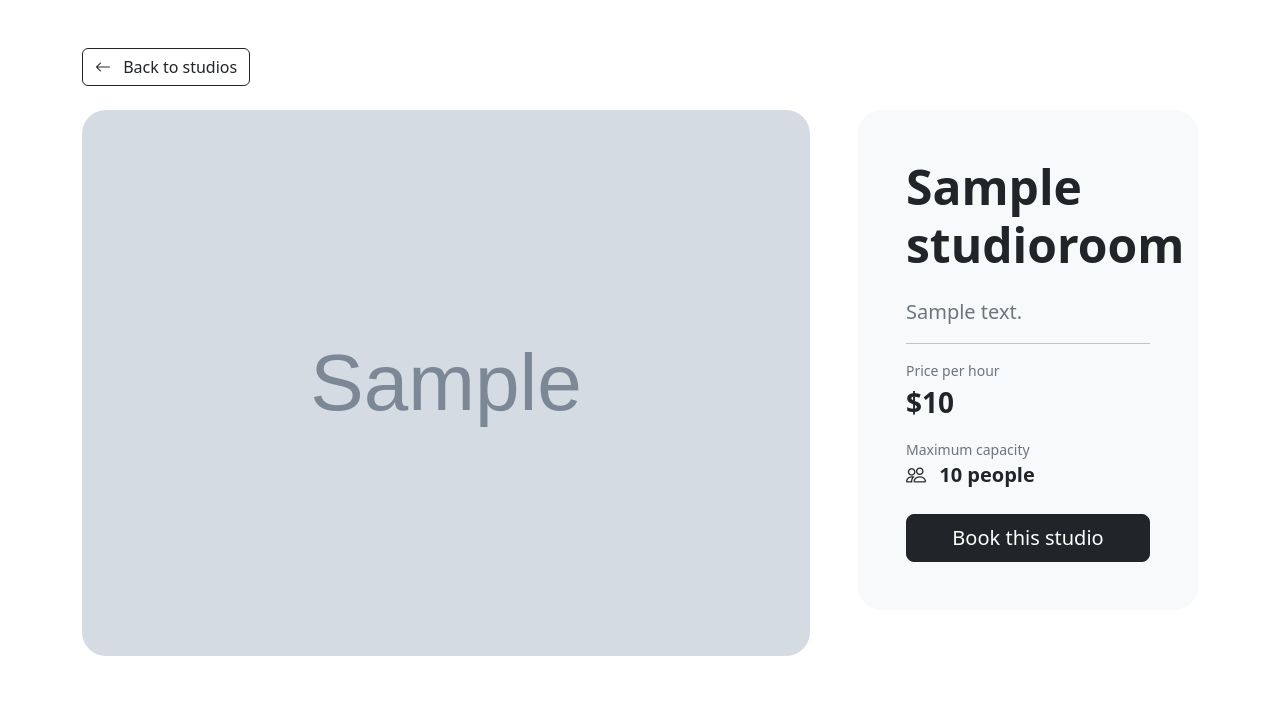
After one commit to Lemonch1ks/PhotoFlow, a Django app: page /studios/1/ in a window 1280 px wide. The commit adds this page. Shown: the top 703 px of the page. Run offline with Django 5.2, Linux system fonts and the light colour scheme; tables that the repository leaves empty hold one stand-in row (values such as "Sample post"); grey boxes marked "Sample" are stand-in pictures.

Commit message:
created detail studio view page and fixed str methods in models

```diff
--- a/flow/models.py
+++ b/flow/models.py
@@ -27,7 +27,7 @@ class StudioRoom(models.Model):
     image = models.ImageField(upload_to="images/", blank=True, null=True)
 
     def __str__(self):
-        return f"{self.name} {self.capacity}"
+        return self.name
 
 
 class Service(models.Model):
--- a/flow/urls.py
+++ b/flow/urls.py
@@ -1,15 +1,17 @@
-from django.urls import path, include
+from django.urls import path
 
-from flow.views import index, sign_up
-from django.conf.urls.static import static
-from django.conf import settings
-
-
-
-urlpatterns = [
-    path('', index, name='index'),
-    path("sign-up/", sign_up, name="signup"),
-] + static(settings.STATIC_URL, document_root=settings.STATIC_ROOT)
+from flow.views import index, sign_up, studio_detail
 
 
 app_name = "flow"
+
+urlpatterns = [
+    path("", index, name="index"),
+    path("sign-up/", sign_up, name="signup"),
+
+    path(
+        "studios/<int:studio_id>/",
+        studio_detail,
+        name="studio-detail",
+    ),
+]
--- a/flow/views.py
+++ b/flow/views.py
@@ -1,7 +1,8 @@
 from django.contrib.auth import login
-from django.shortcuts import redirect, render
+from django.shortcuts import redirect, render, get_object_or_404
 
 from flow.forms import SignUpForm
+from flow.models import StudioRoom
 
 
 def index(request):
@@ -28,3 +29,18 @@ def sign_up(request):
         "registration/sign_up.html",
         {"form": form},
     )
+
+
+def studio_detail(request, studio_id):
+    studio = get_object_or_404(
+        StudioRoom,
+        id=studio_id,
+    )
+
+    return render(
+        request,
+        "photoflow/studio_detail.html",
+        {
+            "studio": studio,
+        },
+    )
--- a/photoflow/urls.py
+++ b/photoflow/urls.py
@@ -14,11 +14,20 @@ Including another URLconf
     1. Import the include() function: from django.urls import include, path
     2. Add a URL to urlpatterns:  path('blog/', include('blog.urls'))
 """
+from django.conf.urls.static import static
 from django.contrib import admin
 from django.urls import path, include
+
+from django.conf import settings
 
 urlpatterns = [
     path('admin/', admin.site.urls),
     path('', include('flow.urls', namespace="flow")),
     path('accounts/', include('django.contrib.auth.urls')),
 ]
+
+if settings.DEBUG:
+    urlpatterns += static(
+        settings.MEDIA_URL,
+        document_root=settings.MEDIA_ROOT,
+    )
--- a/templates/photoflow/index.html
+++ b/templates/photoflow/index.html
@@ -506,7 +506,7 @@
                             </div>
 
                             <a
-                                href="#"
+                                href="{% url 'flow:studio-detail' studio_id=1 %}"
                                 class="btn btn-dark w-100 rounded-3"
                             >
                                 View studio
--- /dev/null
+++ b/templates/photoflow/studio_detail.html
@@ -0,0 +1,97 @@
+{% extends "base.html" %}
+
+{% block title %}
+    {{ studio.name }} | PhotoFlow
+{% endblock %}
+
+{% block extra_css %}
+    <style>
+        .studio-image {
+            width: 100%;
+            max-height: 650px;
+            object-fit: cover;
+            border-radius: 24px;
+        }
+
+        .studio-info {
+            border-radius: 24px;
+        }
+    </style>
+{% endblock %}
+
+{% block content %}
+    <main class="container py-5">
+
+        <a
+            href="{% url 'flow:index' %}#studios"
+            class="btn btn-outline-dark mb-4"
+        >
+            <i class="bi bi-arrow-left me-2"></i>
+            Back to studios
+        </a>
+
+        <div class="row g-5">
+
+            <div class="col-lg-8">
+                {% if studio.image %}
+                    <img
+                        src="{{ studio.image.url }}"
+                        class="studio-image"
+                        alt="{{ studio.name }}"
+                    >
+                {% else %}
+                    <img
+                        src="https://placehold.co/1200x800?text=No+image"
+                        class="studio-image"
+                        alt="No image available"
+                    >
+                {% endif %}
+            </div>
+
+            <div class="col-lg-4">
+                <div class="studio-info bg-light p-4 p-xl-5">
+
+                    <h1 class="display-5 fw-bold mb-4">
+                        {{ studio.name }}
+                    </h1>
+
+                    <p class="text-secondary fs-5">
+                        {{ studio.description }}
+                    </p>
+
+                    <hr>
+
+                    <div class="mb-3">
+                        <div class="text-secondary small">
+                            Price per hour
+                        </div>
+
+                        <div class="fs-3 fw-bold">
+                            ${{ studio.price_per_hour }}
+                        </div>
+                    </div>
+
+                    <div class="mb-4">
+                        <div class="text-secondary small">
+                            Maximum capacity
+                        </div>
+
+                        <div class="fs-5 fw-semibold">
+                            <i class="bi bi-people me-2"></i>
+                            {{ studio.capacity }} people
+                        </div>
+                    </div>
+
+                    <a
+                        href="#"
+                        class="btn btn-dark btn-lg w-100"
+                    >
+                        Book this studio
+                    </a>
+
+                </div>
+            </div>
+
+        </div>
+    </main>
+{% endblock %}
```
